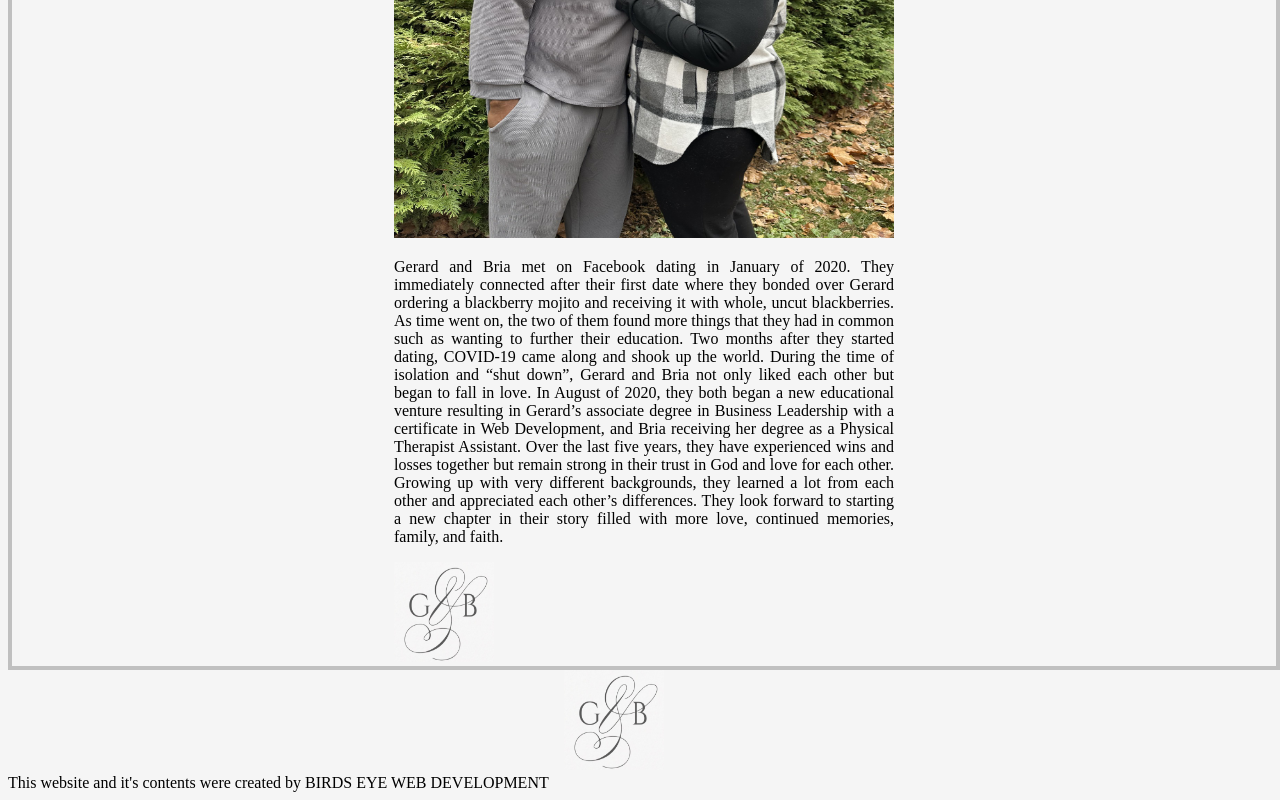
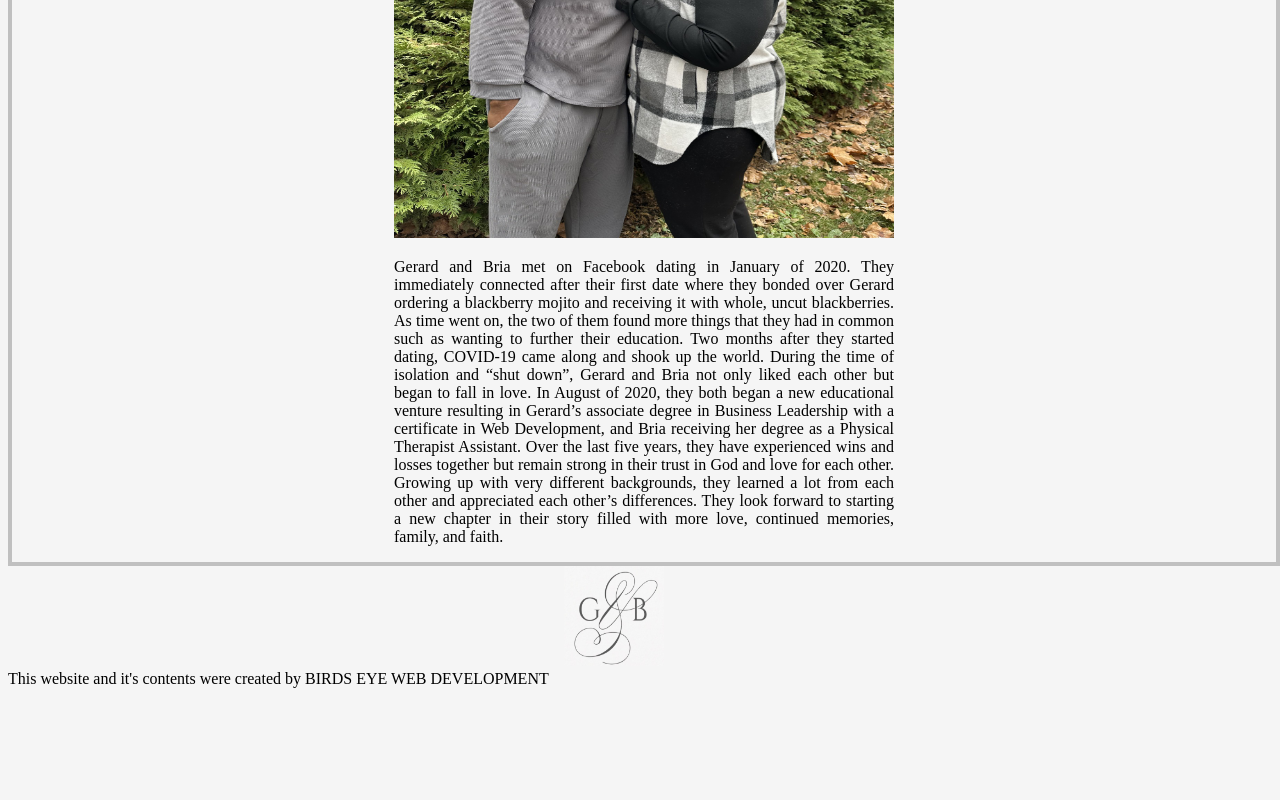
Before and after one commit to Birdseyedevelopment/Wearethelovebirds, a Next.js app: page / in a window 1280 px wide. Shown: the part 503-1303 px from the top of the page. After the commit the page ends 1199 px from the top, so only its background shows below. Built offline with nearby package versions, Linux system fonts and the light colour scheme; a web font is replaced by a local one.

Commit message:
Update page.js

```diff
--- a/src/app/page.js
+++ b/src/app/page.js
@@ -12,8 +12,7 @@ export default function Home() {
         Over the last five years, they have experienced wins and losses together but remain strong in their trust in God and love for each other. Growing up with very different backgrounds, they learned a lot from each other and appreciated each other’s differences. They look forward to starting
         a new chapter in their story filled with more love, continued memories, family, and faith.</p>
 
-        <Image className={styles.photo2} src= "/images/monogram.jpg" alt="G&B Monogram" width={100} height={100}/>
-      </div>
+       </div>
 
     </div>
 
```
